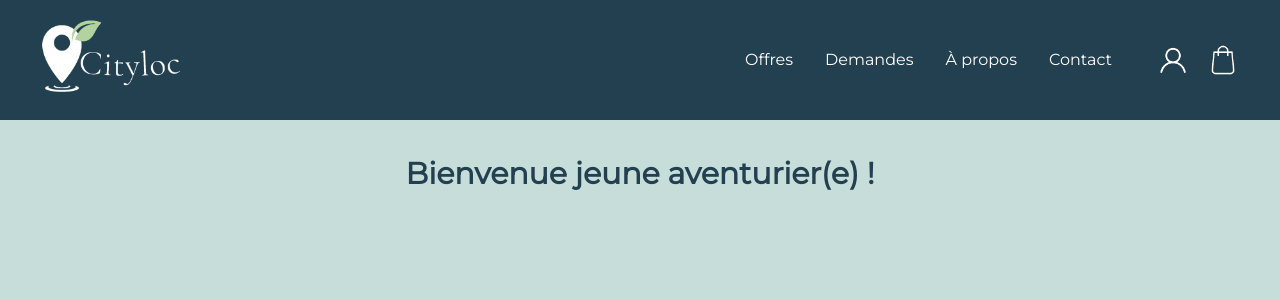
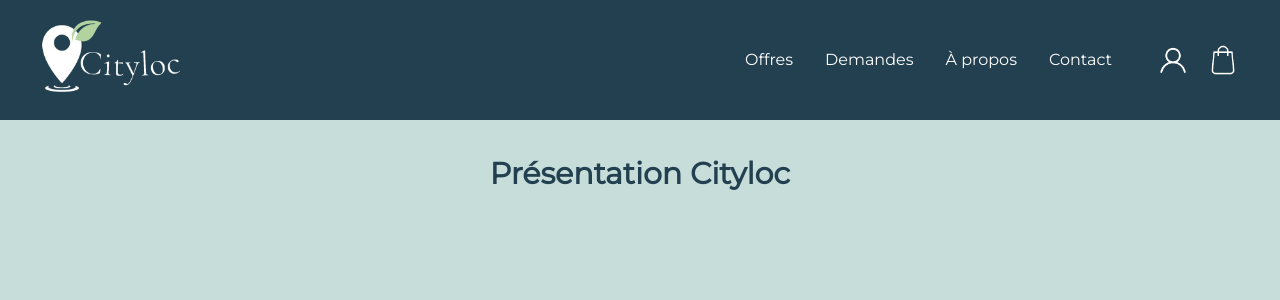
Before and after one commit to TabLockFR/cityloc-base, a Jekyll site: the page built from index.html, in a window 1280 px wide and 900 px high. Shown: the top 300 px of the window. Built offline with Jekyll 4.4.1, drawn with Linux system fonts in a browser that asks for light colours.

Commit message:
Update index.html

```diff
--- a/index.html
+++ b/index.html
@@ -3,4 +3,4 @@ layout: header_base
 title: TabLock
 ---
 
-<h2>Bienvenue jeune aventurier(e) !</h2>
+<h2>Présentation Cityloc</h2>
```
